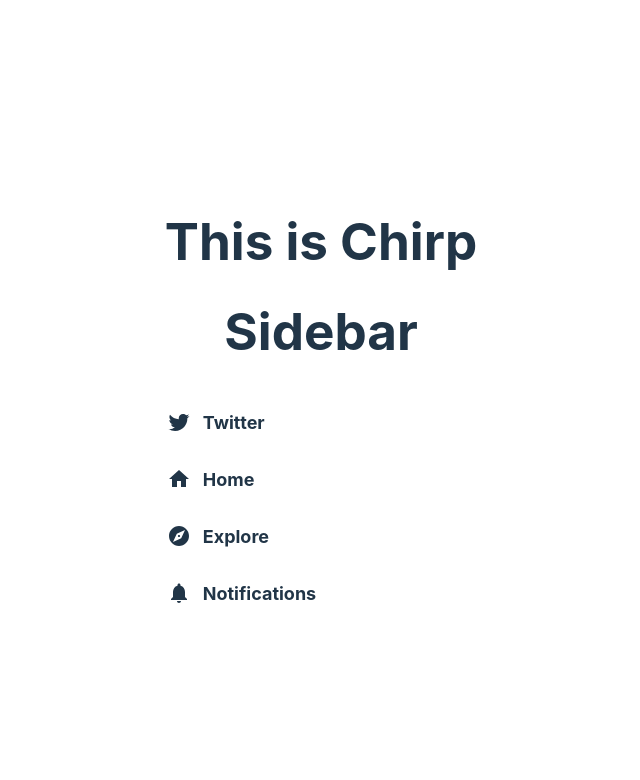
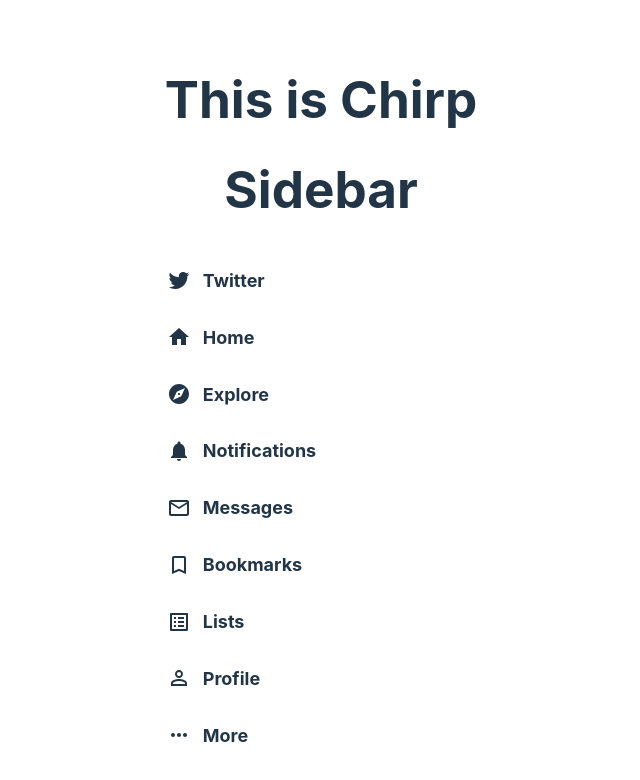
Before and after one commit to manjotsinghgulati/chirp-app, a React (Vite) app: page / in a window 1280 px wide. Shown: the top 780 px of the page, without its empty margins (319-959 px from the left). Built offline with nearby package versions, Linux system fonts and the light colour scheme.

Commit message:
Added More Sidebar Options

```diff
--- a/src/components/Sidebar/Sidebar.jsx
+++ b/src/components/Sidebar/Sidebar.jsx
@@ -5,6 +5,12 @@
 import HomeIcon from "@mui/icons-material/Home";
 import ExploreIcon from "@mui/icons-material/Explore";
 import NotificationsIcon from "@mui/icons-material/Notifications";
+import MailOutlineIcon from "@mui/icons-material/MailOutline";
+import BookmarkBorderIcon from "@mui/icons-material/BookmarkBorder";
+import ListAltIcon from "@mui/icons-material/ListAlt";
+import PermIdentityIcon from "@mui/icons-material/PermIdentity";
+import MoreHorizIcon from "@mui/icons-material/MoreHoriz";
+// import { Button } from "@material-ui/core";
 
 const Sidebar = () => {
     return (
@@ -14,6 +20,11 @@
         <SidebarOption text="Home" Icon={HomeIcon}/>
         <SidebarOption text="Explore" Icon={ExploreIcon}/>
         <SidebarOption text="Notifications" Icon={NotificationsIcon}/>
+        <SidebarOption text="Messages" Icon={MailOutlineIcon}/>
+        <SidebarOption text="Bookmarks" Icon= {BookmarkBorderIcon}/>
+        <SidebarOption text="Lists" Icon={ListAltIcon}/>
+        <SidebarOption text="Profile" Icon={PermIdentityIcon}/>
+        <SidebarOption text="More" Icon={MoreHorizIcon}/>
         </div>
     );
 };
--- a/src/components/Sidebar/SidebarOption.css
+++ b/src/components/Sidebar/SidebarOption.css
@@ -6,3 +6,9 @@
     padding-left: 2px;
     cursor: pointer;
 }
+
+
+.sidebarOption:hover {
+    background-color: #090112;
+    color: white;
+}
```
